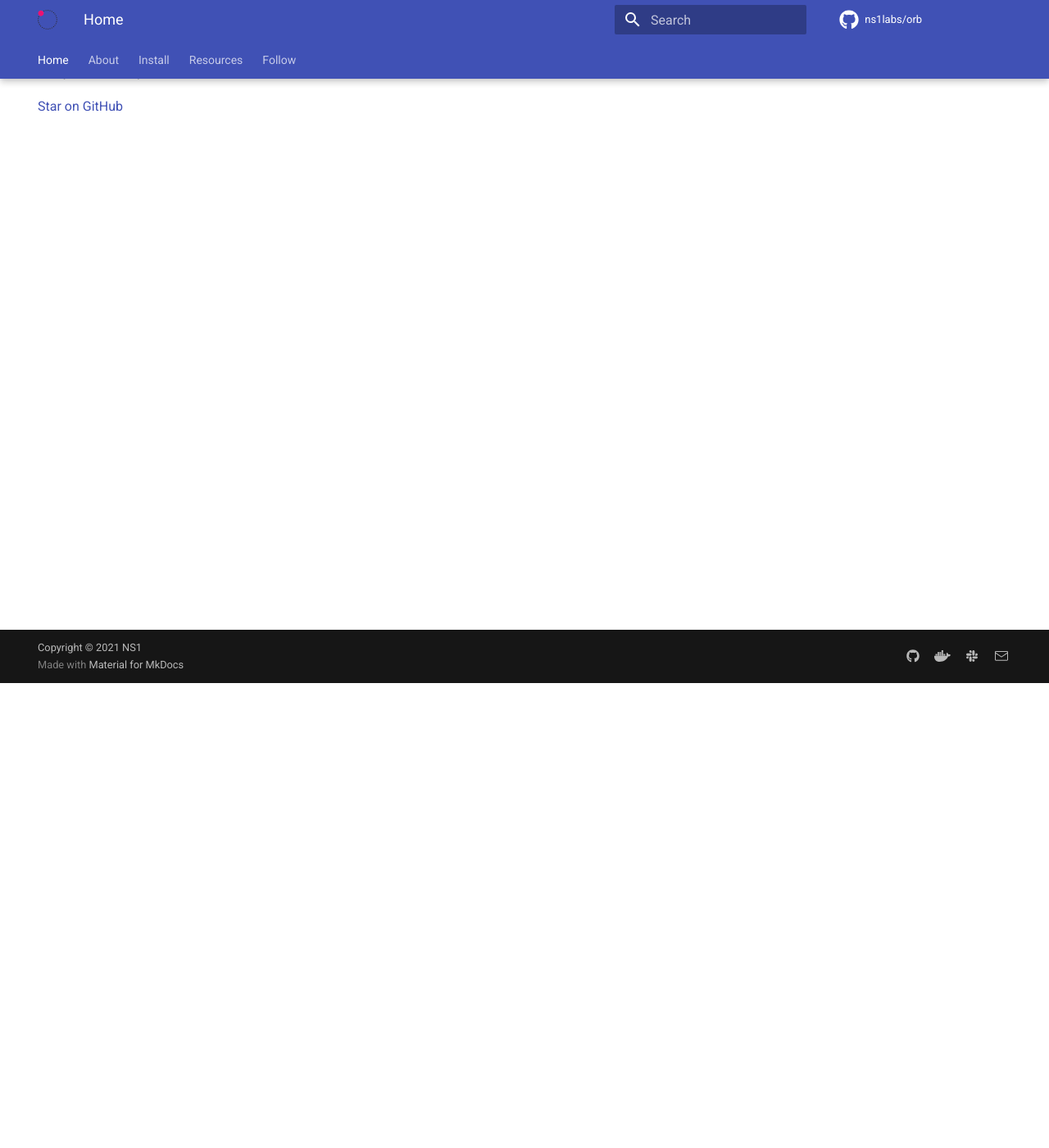
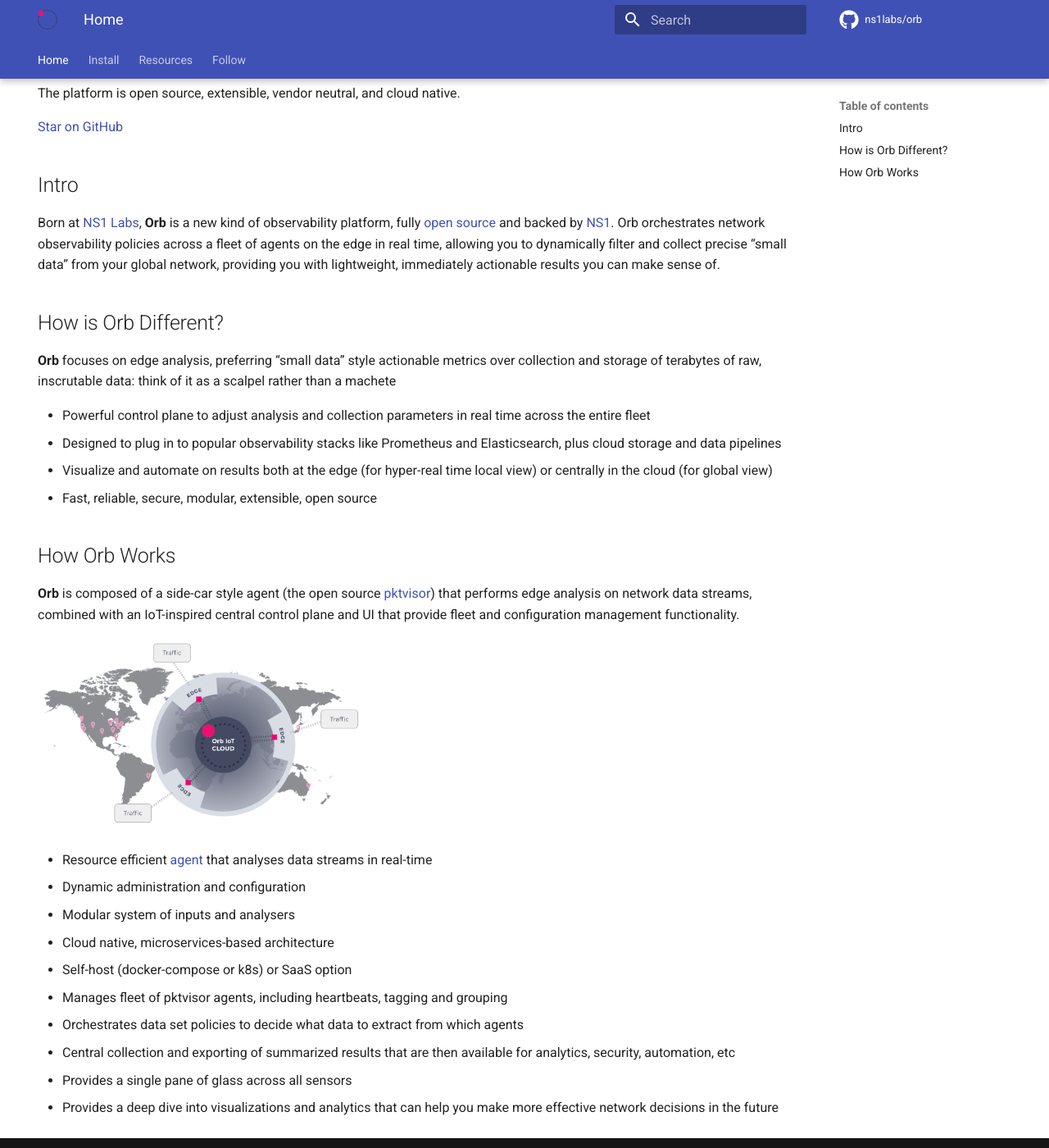
Before and after one commit to orb-community/orb-website, an MkDocs documentation site: the page built from docs/index.md, in a window 1280 px wide and 1400 px high, scrolled down 567 px. Shown: the whole window at 82% size. Built offline with MkDocs 1.6.1 and Material for MkDocs 9.7.7, drawn with Linux system fonts in a browser that asks for light colours; comment, search, counter and statistics services are not loaded.

Commit message:
merge about to main

```diff
--- a/docs/index.md
+++ b/docs/index.md
@@ -16,3 +16,31 @@
 The platform is open source, extensible, vendor neutral, and cloud native.
 
 <a class="github-button" href="https://github.com/ns1labs/orb" data-size="large" aria-label="Star ns1labs/orb on GitHub">Star on GitHub</a>
+
+## Intro
+Born at [NS1 Labs](https://ns1.com/labs), **Orb** is a new kind of observability platform, fully [open source](http://orb.community) and backed by [NS1](https://ns1.com). Orb orchestrates network observability policies across a fleet of agents on the edge in real time, allowing you to dynamically filter and collect precise “small data” from your global network, providing you with lightweight, immediately actionable results you can make sense of.
+
+## How is Orb Different?
+
+**Orb** focuses on edge analysis, preferring “small data” style actionable metrics over collection and storage of terabytes of raw, inscrutable data: think of it as a scalpel rather than a machete
+
+* Powerful control plane to adjust analysis and collection parameters in real time across the entire fleet
+* Designed to plug in to popular observability stacks like Prometheus and Elasticsearch, plus cloud storage and data pipelines
+* Visualize and automate on results both at the edge (for hyper-real time local view) or centrally in the cloud (for global view)
+* Fast, reliable, secure, modular, extensible, open source
+
+## How Orb Works
+**Orb** is composed of a side-car style agent (the open source [pktvisor](https://github.com/ns1/pktvisor)) that performs edge analysis on network data streams, combined with an IoT-inspired central control plane and UI that provide fleet and configuration management functionality.
+
+<img src="../img/ORB-diagram1.png" alt="Orb" width="400"/>
+
+* Resource efficient [agent](https://github.com/ns1/pktvisor) that analyses data streams in real-time
+* Dynamic administration and configuration
+* Modular system of inputs and analysers
+* Cloud native, microservices-based architecture
+* Self-host (docker-compose or k8s) or SaaS option
+* Manages fleet of pktvisor agents, including heartbeats, tagging and grouping
+* Orchestrates data set policies to decide what data to extract from which agents
+* Central collection and exporting of summarized results that are then available for analytics, security, automation, etc
+* Provides a single pane of glass across all sensors
+* Provides a deep dive into visualizations and analytics that can help you make more effective network decisions in the future
--- a/mkdocs.yml
+++ b/mkdocs.yml
@@ -18,7 +18,6 @@
   - search
 nav:
   - Home: 'index.md'
-  - About: 'about.md'
   - Install: 'install.md'
   - Resources: 'docs.md'
   - Follow: 'contact.md'
```
Also changed, not shown: other parts of docs/index.md (+1 -1 lines).
